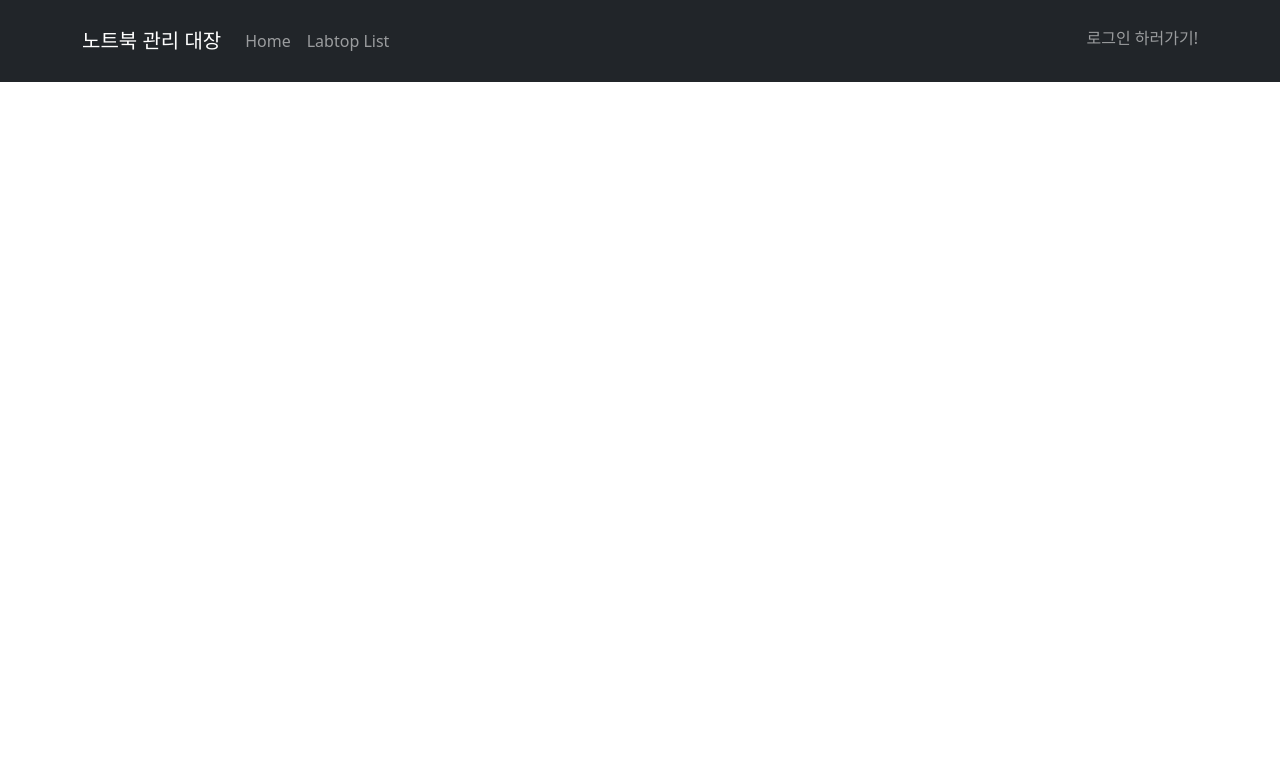
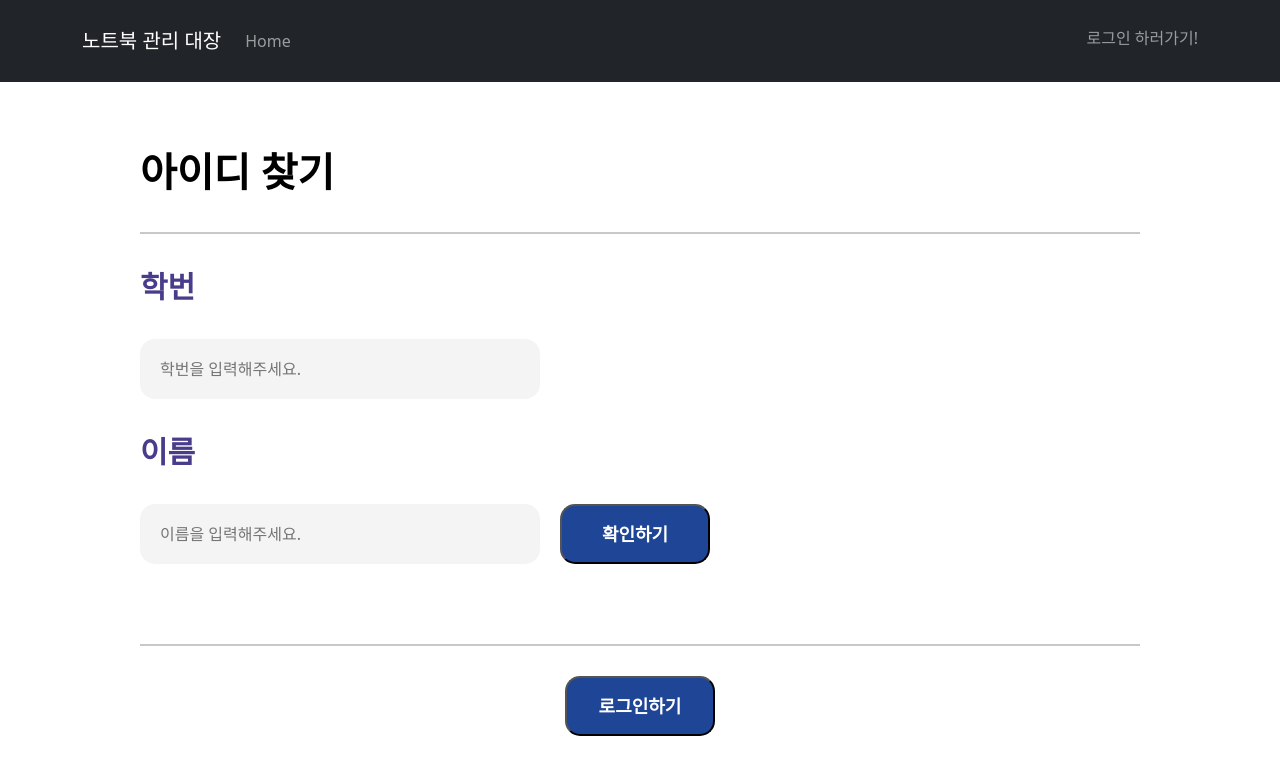
Before and after one commit to BaeMoon9/laptop, a React (Create React App) app: page /findid in a window 1280 px wide. Shown: the top 774 px of the page. Built offline with nearby package versions, Linux system fonts and the light colour scheme; no server answers; the HTML template or start-up script is replaced by a standard one.

Commit message:
findid ui

```diff
--- a/src/App.css
+++ b/src/App.css
@@ -518,6 +518,24 @@
   margin-top: 40px;
 }
 
+.findidBtn {
+	display: inline-block;
+  width: 150px;
+  height: 60px;
+  font-size: 18px;
+  font-weight: bold;
+  white-space: nowrap;
+  overflow: hidden;
+  text-overflow: ellipsis;
+  text-align: center;
+  border-radius: 15px;
+  padding: 10px 10px;
+  cursor: pointer;
+  background-color: #1f4596;
+  color: #fff;
+  margin-bottom: 50px;
+}
+
 @keyframes App-logo-spin {
   from {
     transform: rotate(0deg);
--- /dev/null
+++ b/src/pages/findid.js
@@ -0,0 +1,54 @@
+import React, { useState } from "react";
+import axios from "axios";
+import { useNavigate } from "react-router-dom";
+
+function FindID() {
+
+	const navigate = useNavigate();
+	const [userData, setUserData] = useState([])
+
+
+	return (
+		<div className="registerpage">
+			<div className="registertitle">
+				아이디 찾기
+			</div>
+			<hr className="divider" />
+			<div className="registercontent">
+				<form method="POST">
+					<div className="registersubtitle">
+						학번
+					</div>
+					<div className="registerid">
+						<input name="userstudentnum" type="text" className="registerinput"
+							placeholder="학번을 입력해주세요." value={userData}
+							onChange={(e) => {
+								setUserData(e.target.value)
+								console.log(userData)
+							}}
+						/>
+					</div>
+					<div className="registersubtitle">
+						이름
+					</div>
+					<div className="registerid">
+						<input name="userstudentnum" type="text" className="registerinput"
+							placeholder="이름을 입력해주세요." value={userData}
+							onChange={(e) => {
+								setUserData(e.target.value)
+								console.log(userData)
+							}}
+						/>
+						<button className="findidBtn" type="submit">확인하기</button>
+					</div>
+				</form>
+				<hr className="divider" />
+				<button className="findidBtn" type="button" onClick={() => navigate('/login')}>로그인하기</button>
+			</div>
+
+
+		</div>
+	)
+}
+
+export default FindID
--- a/src/pages/login.js
+++ b/src/pages/login.js
@@ -20,7 +20,9 @@ function LoginPage() {
               <button className="loginBtn" type="submit">로그인</button>
             </form>
             <ul className="findBtnTab">
-              <p><a className="findBtn">ID찾기</a></p>
+              <p><a className="findBtn" onClick={() => {
+                navigate('/findid')
+							}}>ID찾기</a></p>
               <p><a className="findBtn">PW찾기</a></p>
               <p><a className="findBtn" onClick={() => {
                 navigate('/register')
--- a/src/pages/main.js
+++ b/src/pages/main.js
@@ -1,5 +1,5 @@
 /*eslint-disable*/
-import React, {useState, useEffect} from "react";
+import React, { useState, useEffect } from "react";
 import Container from 'react-bootstrap/Container';
 import Navbar from 'react-bootstrap/Navbar';
 import Nav from 'react-bootstrap/Nav';
@@ -16,6 +16,7 @@ import Approve from "./approve.js";
 import Test1 from "./test1.js";
 import ApproveUser from "./approveUser.js";
 import axios from "axios";
+import FindID from "./findid.js";
 
 
 function MainPage() {
@@ -36,23 +37,29 @@ function MainPage() {
 	}, [])
 
 	const handleUserData = (a) => {
-		navigate('/approveUser', {state : a})
+		navigate('/approveUser', { state: a })
 	}
 
 	return (
 		<div>
 			<Navbar bg="dark" data-bs-theme="dark">
 				<Container>
-          <Navbar.Brand onClick={()=> { navigate('/')}}>노트북 관리 대장</Navbar.Brand>
+					<Navbar.Brand onClick={() => { navigate('/') }}>노트북 관리 대장</Navbar.Brand>
 					<Nav className="me-auto">
-            <Nav.Link onClick={()=> { navigate('/home')}}>Home</Nav.Link>
-            <Nav.Link onClick={()=> { navigate('/list')}}>Labtop List</Nav.Link>
+						<Nav.Link onClick={() => { navigate('/home') }}>Home</Nav.Link>
 						{
 							!userData.id
 								? null
 								: (userData.id === 'admin'
-              ? <Nav.Link onClick={()=> { navigate('/approve')}}>신청자 목록</Nav.Link>
-              : <Nav.Link onClick={()=> {handleUserData({userData})}}>신청 현황</Nav.Link>)
+									? <Nav.Link onClick={() => { navigate('/list') }}>노트북 목록</Nav.Link>
+									: null)
+						}
+						{
+							!userData.id
+								? null
+								: (userData.id === 'admin'
+									? <Nav.Link onClick={() => { navigate('/approve') }}>신청자 목록</Nav.Link>
+									: <Nav.Link onClick={() => { handleUserData({ userData }) }}>신청 현황</Nav.Link>)
 						}
 					</Nav>
 					<Navbar.Toggle />
@@ -60,8 +67,8 @@ function MainPage() {
 						<Navbar.Text>
 							{
 								!userData.id
-              ?  <p className="logintab"><a onClick={() => { navigate('/login')}}>로그인 하러가기</a>!</p>
-              :  <p className="logintab">환영합니다 <a onClick={() => { navigate('/mypage')}}>{userData.id}</a> 님!</p>
+									? <p className="logintab"><a onClick={() => { navigate('/login') }}>로그인 하러가기</a>!</p>
+									: <p className="logintab">환영합니다 <a onClick={() => { navigate('/mypage') }}>{userData.id}</a> 님!</p>
 							}
 						</Navbar.Text>
 					</Navbar.Collapse>
@@ -71,6 +78,7 @@ function MainPage() {
 				<Routes>
 					<Route path="/" element={<Home />} />
 					<Route path="/login" element={<LoginPage />} />
+					<Route path="/findid" element={<FindID />} />
 					<Route path="/approve" element={<Approve />} />
 					<Route path="/approveUser" element={<ApproveUser />} />
 					<Route path="/register" element={<Register />} />
@@ -79,7 +87,7 @@ function MainPage() {
 					<Route path="/rent2" element={<Rent2 />} />
 					<Route path="/test1" element={<Test1 />} />
 					<Route path="/home" element={<Home />}>
-            <Route path="detail" element={<LaptopList/>} />
+						<Route path="detail" element={<LaptopList />} />
 					</Route>
 					<Route path="/list" element={<ListTable />} />
 
```
Lines whose indentation alone changed are shown as unchanged.
